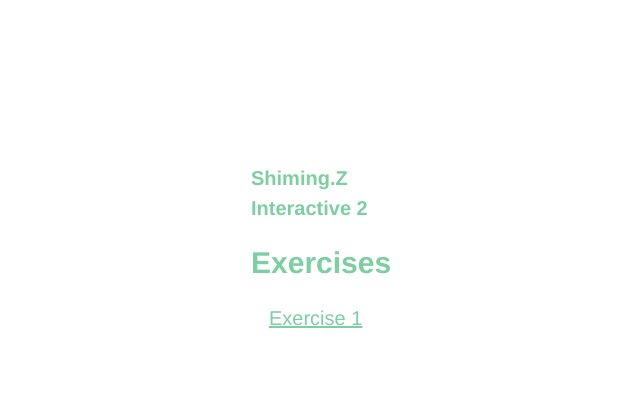
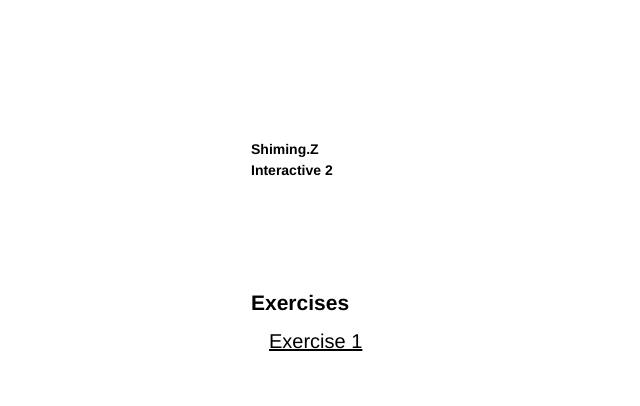
Before and after one commit to ShimingZ/Interactive2, a plain HTML site: page index.html in a window 1280 px wide. Shown: the whole page, without its empty margins (73-713 px from the left). Drawn offline with Linux system fonts and the light colour scheme.

Commit message:
homepage

```diff
--- a/index.html
+++ b/index.html
@@ -8,45 +8,45 @@
 
   <style>
     body {
-      font-family: Helvetica;
-      color: #7DCEA0;
+      font-family: Helvetica ;
+      color: black;
       line-height: 1.5em;
       background-color: white ;
-      font-size: 20px
+      font-size: 14px
     }
     .main {
       width: 50%;
       margin: 100px auto;
-      padding: 50px;
+      padding: 30px;
       /* border:1px solid #CCC; */
     }
 
     h1 {
       font-family: Helvetica
       margin-top: 0;
-      font-size: 20px;
+      font-size: 14px;
     }
 
 
     a {
-      color: #7DCEA0;
+      color: black;
       text-decoration: none
-      font-size: 20px;
+      font-size: 14px;
 
     }
 
     a:hover {
-      background-color: #7DCEA0;
+      background-color: black;
     }
 
     ul {
       padding-left: 18px;
       list-style: none;
-      font-size: 20px
+      font-size: 14px
     }
 
     ul li {
-      color: #7DCEA0;
+      color: black;
       font-size: 20px
     }
 
@@ -58,6 +58,10 @@
 
     <h1> Shiming.Z<br>
          Interactive 2</h1>
+    <br>
+    <br>
+    <br>
+    <br>
 
 <!-- Exercises 01 to 10-->
 
```
